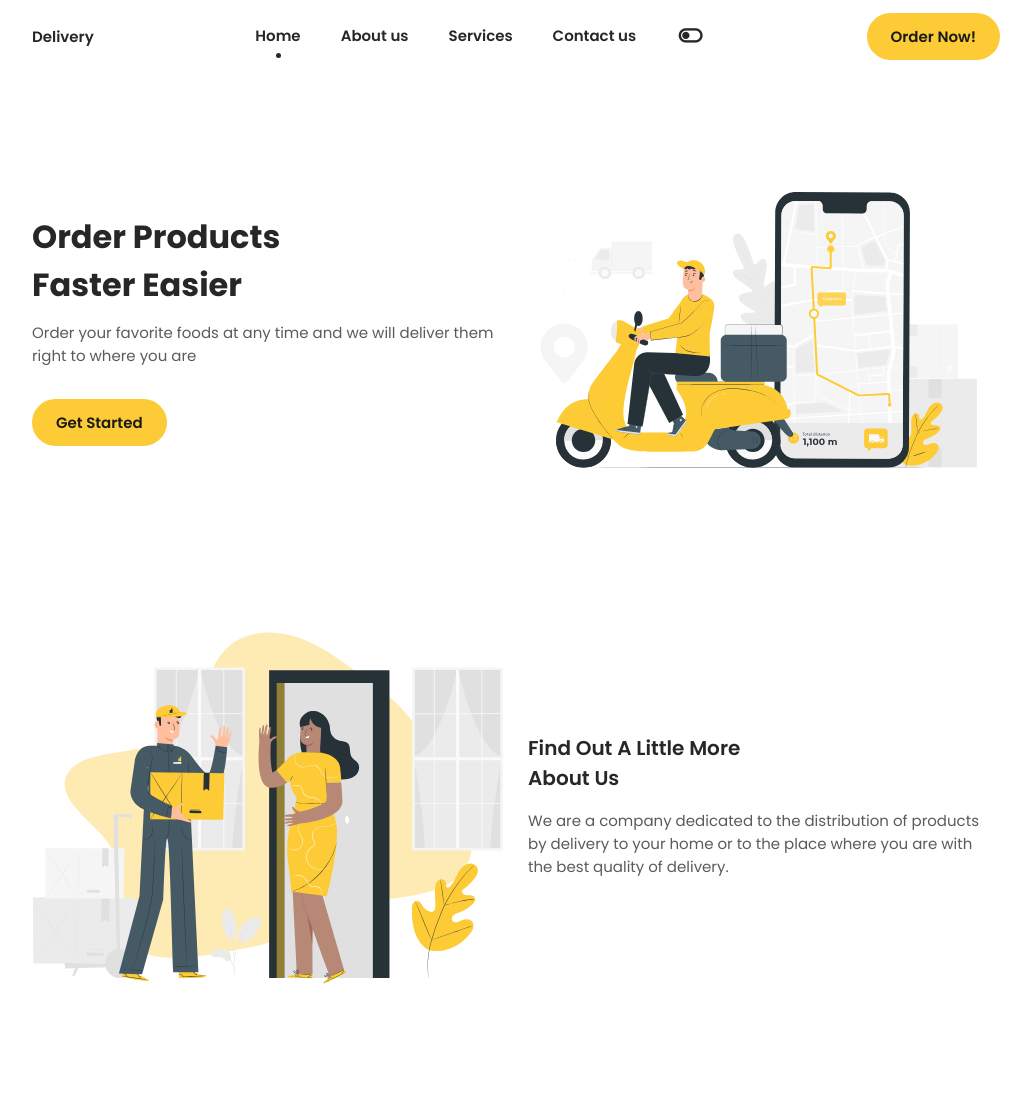
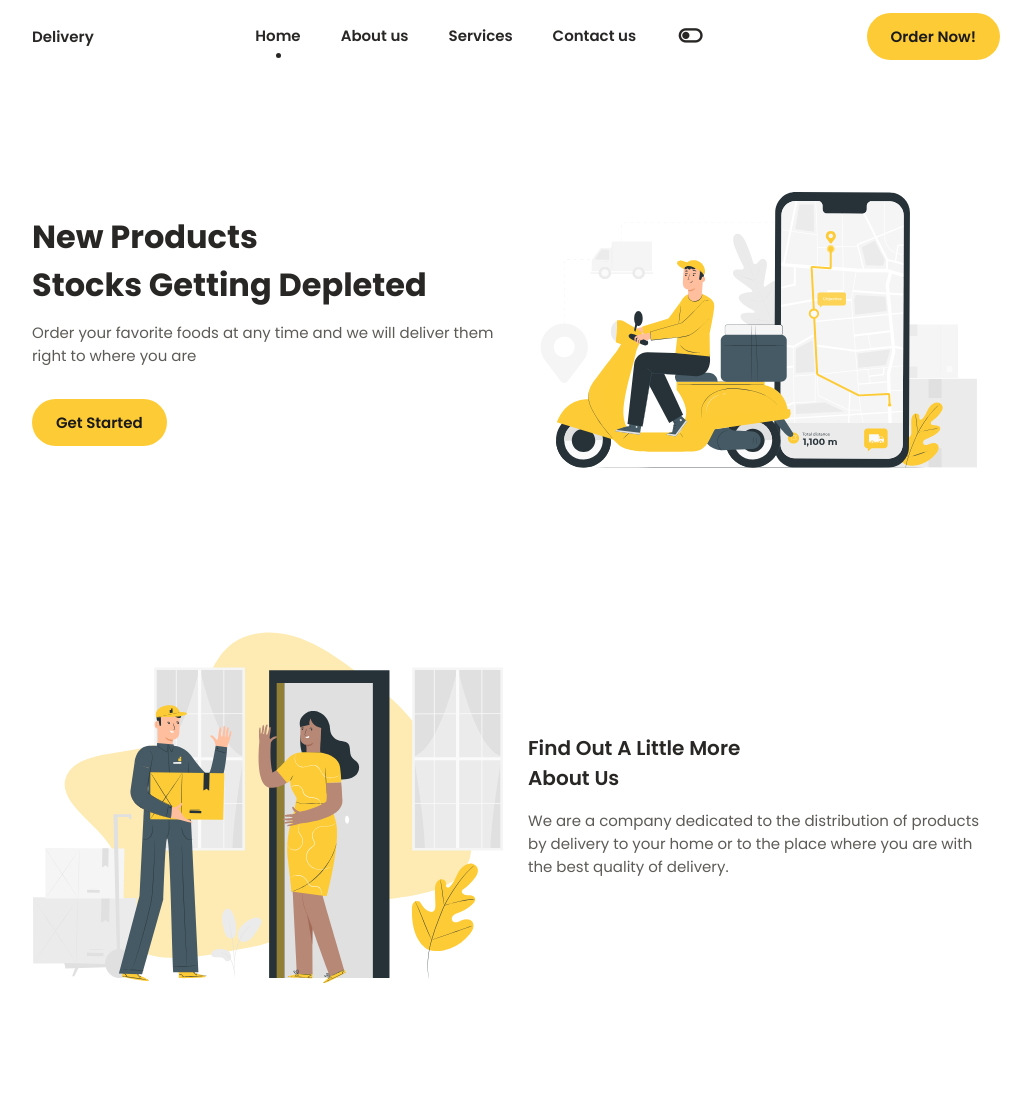
Before and after one commit to Dejanrobi/Delivery-app, a website: page public/index.html in a window 1280 px wide. Shown: the top 1100 px of the page, without its empty margins (124-1155 px from the left). Drawn offline with nearby package versions, Linux system fonts and the light colour scheme.

Commit message:
Hero section Edit
New Products Stocks Getting Depleted

```diff
--- a/public/index.html
+++ b/public/index.html
@@ -993,7 +993,7 @@
         </svg>
 
         <div class="home__data">
-          <h1 class="home__title">Order Products <br>Faster Easier</br></h1>
+          <h1 class="home__title">New Products <br>Stocks Getting Depleted</br></h1>
           <p class="home__description">Order your favorite foods at any time and we will deliver them right to where you are</p>
           <a href="" class="button">Get Started</a>
         </div>
```
